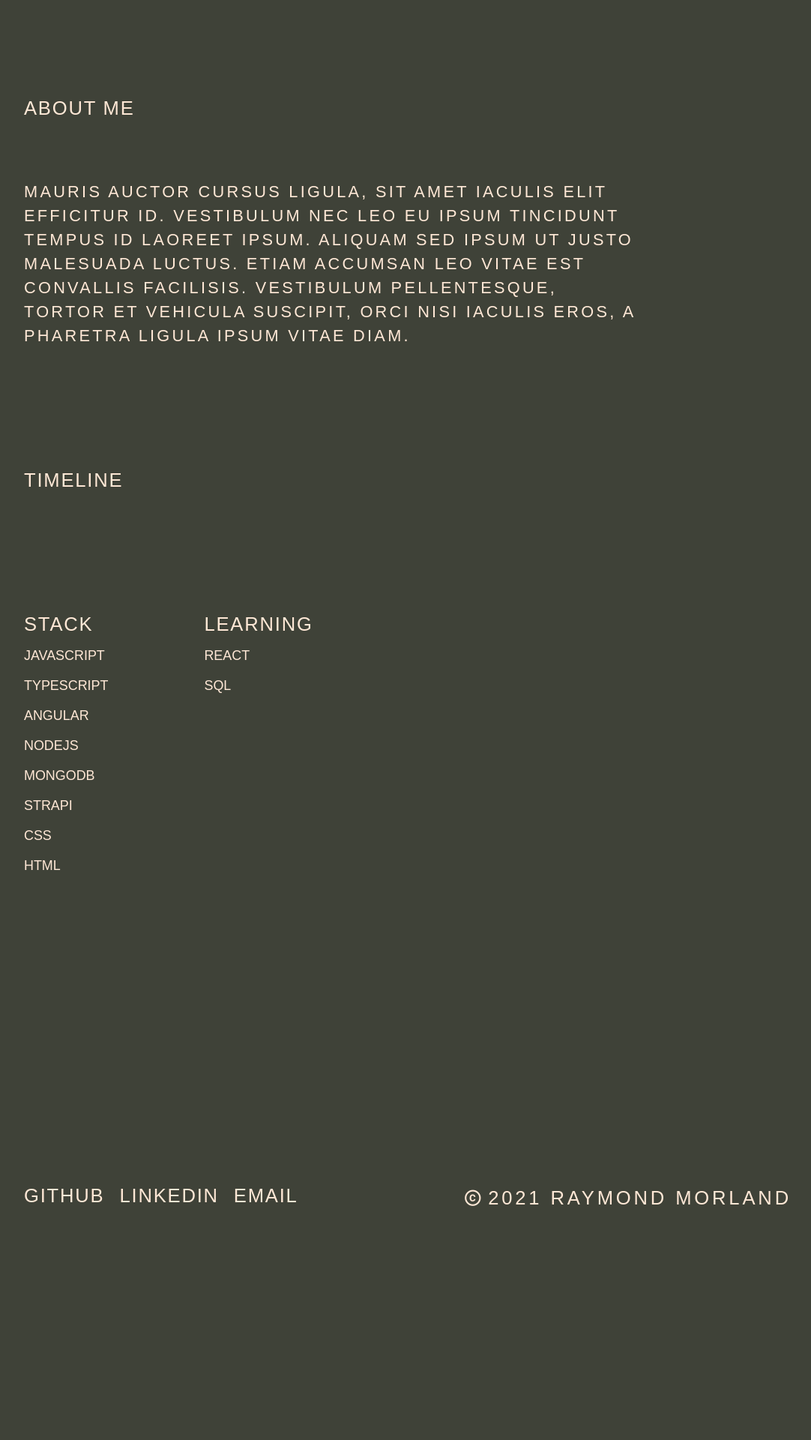
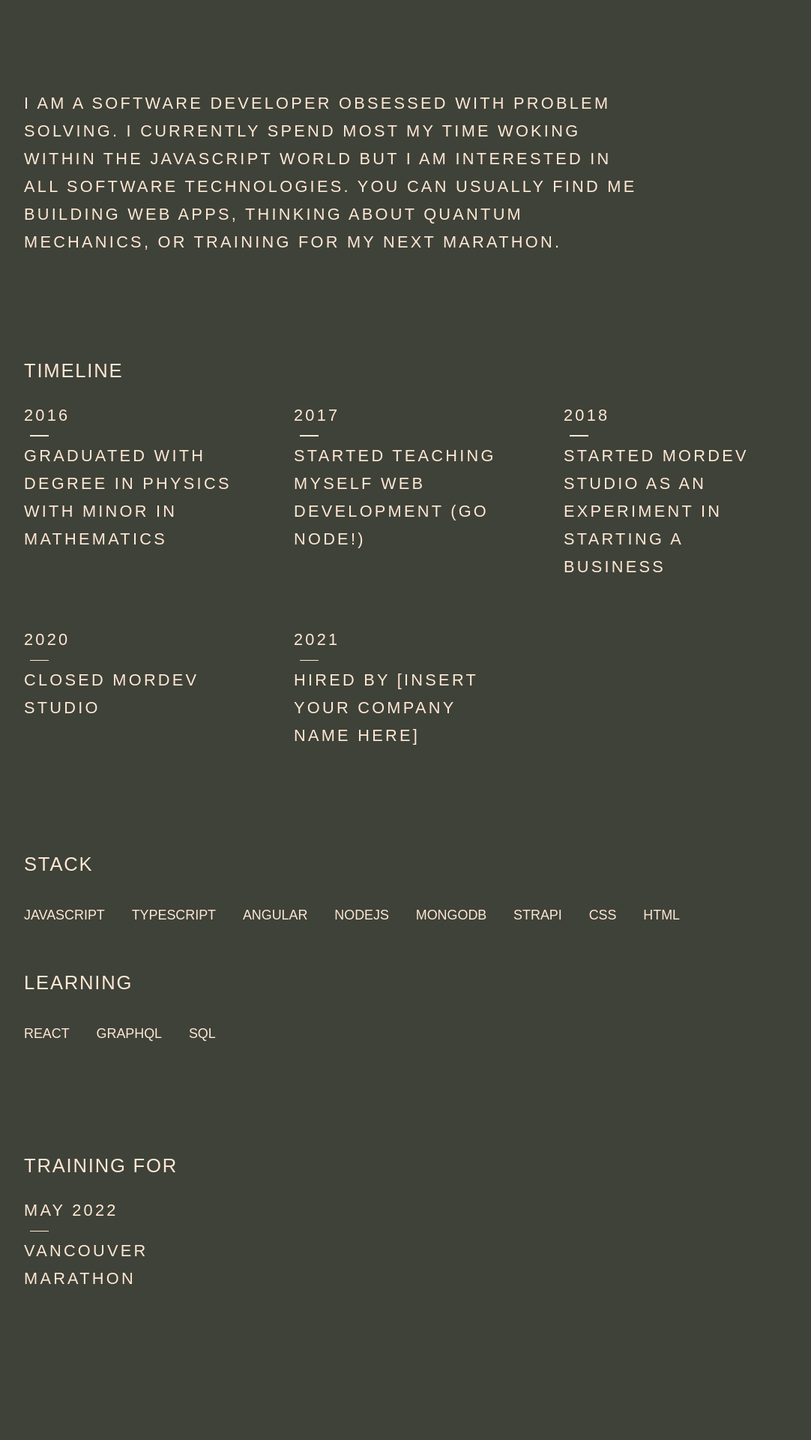
Before and after one commit to RayMorland/personal-site, an Angular app: page /about in a window 1280 px wide. Shown: the part 160-2080 px from the top of the page at 75% size, without its empty margins (96-1178 px from the left). Before the commit the page ends 1856 px from the top, so only its background shows below. Built offline with nearby package versions, Linux system fonts and the light colour scheme; a web font is replaced by a local one.

Commit message:
Work on content

```diff
--- a/src/app/pages/about/about.component.html
+++ b/src/app/pages/about/about.component.html
@@ -1,5 +1,5 @@
 <main>
-  <div class="content" [@animate]="{ value: '*', params: { delay: '350ms' } }">
+  <div class="content" [@animate]="{ value: '*', params: { delay: '650ms' } }">
     <!-- <div class="section">
       <h1 [@animate]="{ value: '*', params: { delay: '350ms' } }">
         I help companies leverage technology to move their businesses into the
@@ -16,19 +16,45 @@
     </div> -->
     <div class="section">
       <!-- <h2 class="section-heading">background</h2> -->
-      <h3 style="margin-bottom: 10vh">About Me</h3>
       <p style="width: 80%; text-transform: uppercase">
-        Mauris auctor cursus ligula, sit amet iaculis elit efficitur id.
-        Vestibulum nec leo eu ipsum tincidunt tempus id laoreet ipsum. Aliquam
-        sed ipsum ut justo malesuada luctus. Etiam accumsan leo vitae est
-        convallis facilisis. Vestibulum pellentesque, tortor et vehicula
-        suscipit, orci nisi iaculis eros, a pharetra ligula ipsum vitae diam.
+        I am a software developer obsessed with problem solving. I currently
+        spend most my time woking within the javascript world but I am
+        interested in all software technologies. You can usually find me
+        building web apps, thinking about quantum mechanics, or training for my
+        next marathon.
       </p>
     </div>
 
-    <div class="section">
+    <div class="section timeline-section">
       <!-- <h2 class="section-heading">background</h2> -->
       <h3>Timeline</h3>
+      <div class="timeline-items">
+        <div class="timeline-item">
+          <p>2016</p>
+          <div class="line"></div>
+          <p>Graduated with degree in Physics with minor in Mathematics</p>
+        </div>
+        <div class="timeline-item">
+          <p>2017</p>
+          <div class="line"></div>
+          <p>Started teaching myself web development (go node!)</p>
+        </div>
+        <div class="timeline-item">
+          <p>2018</p>
+          <div class="line"></div>
+          <p>Started Mordev studio as an experiment in starting a business</p>
+        </div>
+        <div class="timeline-item">
+          <p>2020</p>
+          <div class="line"></div>
+          <p>Closed Mordev studio</p>
+        </div>
+        <div class="timeline-item">
+          <p>2021</p>
+          <div class="line"></div>
+          <p>Hired by [insert your company name here]</p>
+        </div>
+      </div>
     </div>
     <div class="section tech-section">
       <!-- <h2 class="section-heading">background</h2> -->
@@ -49,8 +75,23 @@
         <h3>Learning</h3>
         <ul>
           <li>React</li>
+          <li>GraphQL</li>
           <li>SQL</li>
         </ul>
+      </div>
+    </div>
+    <div class="section tech-section">
+      <!-- <h2 class="section-heading">background</h2> -->
+      <div class="section timeline-section">
+        <!-- <h2 class="section-heading">background</h2> -->
+        <h3>Training For</h3>
+        <div class="timeline-items">
+          <div class="timeline-item">
+            <p>May 2022</p>
+            <div class="line"></div>
+            <p>Vancouver Marathon</p>
+          </div>
+        </div>
       </div>
     </div>
     <!-- <div class="section">
--- a/src/app/pages/about/about.component.sass
+++ b/src/app/pages/about/about.component.sass
@@ -1,12 +1,42 @@
 main
     min-height: 100%
 
+    h3
+        margin-bottom: 1em
+
+    .line
+        height: 1.5px
+        width: 25px
+        margin: .5em
+        background-color: #ffe8d6
+
+    .timeline-section
+        padding: 1em 0
+        .timeline-items
+            display: flex
+            flex-direction: row
+            gap: 60px
+            flex-wrap: wrap
+
+            p
+                margin: 0
+
+            .timeline-item
+                flex-basis: 300px
+
     .tech-section
         display: flex
-        flex-direction: row
+        flex-direction: column
         align-content: flex-start
         justify-content: flex-start
-        gap: 10vw
+        gap: 50px
+
+        li
+            float: left
+            margin-right: 2em
+
+            a
+                font-size: 1.7vw
 
 .process-section
     display: flex
--- a/src/app/pages/portfolio/portfolio.component.html
+++ b/src/app/pages/portfolio/portfolio.component.html
@@ -62,36 +62,6 @@
           *ngFor="let secondaryProject of secondaryProjects"
           [project]="secondaryProject"
         ></app-secondary-project>
-        <div class="other-project">
-          <div class="other-project-heading">
-            <h3>Canadian Powerlifting League Site</h3>
-            <div class="line"></div>
-            <a href="">Github</a>
-            <a href="">Website</a>
-          </div>
-          <div>
-            <ul>
-              <li>React</li>
-              <li>mongodb</li>
-              <li>node</li>
-            </ul>
-          </div>
-        </div>
-        <div class="other-project">
-          <div class="other-project-heading">
-            <h3>GPX Upload App</h3>
-            <div class="line"></div>
-            <a href="">Github</a>
-            <a href="">Website</a>
-          </div>
-          <div>
-            <ul>
-              <li>React</li>
-              <li>mongodb</li>
-              <li>node</li>
-            </ul>
-          </div>
-        </div>
       </div>
     </div>
   </div>
--- a/src/app/shared/components/footer/footer.component.html
+++ b/src/app/shared/components/footer/footer.component.html
@@ -3,6 +3,18 @@
     class="footer-wrapper"
     [ngStyle]="{ 'background-color': backgroundColor }"
   >
+    <div>
+      <p style="font-size: 2vw">
+        Currently open for work <br />
+        If you like what you see
+        <a
+          href="mailto:raymondmorland@gmail.com"
+          target="_blank"
+          style="border-bottom: 0.1em solid #ffe8d6"
+          >send me an email</a
+        >
+      </p>
+    </div>
     <div id="bottom-footer">
       <div id="bottom-footer-links">
         <a
--- a/src/app/shared/components/header/header.component.html
+++ b/src/app/shared/components/header/header.component.html
@@ -1,4 +1,4 @@
-<header #header [@animate]="{ value: '*', params: { delay: '2s' } }">
+<header #header [@animate]="{ value: '*', params: { delay: '650ms' } }">
   <div class="navbar" id="navbar" [ngStyle]="{ color: color }">
     <div class="compact-navbar">
       <a
--- a/src/app/shared/components/project-link-one/project-link-one.component.ts
+++ b/src/app/shared/components/project-link-one/project-link-one.component.ts
@@ -82,6 +82,7 @@ export class ProjectLinkOneComponent implements OnInit {
   show = false;
   scrolling = false;
   switching = false;
+  windowWidth = window.innerWidth;
   @Input() project: any;
   @ViewChild("projectLink") link: ElementRef<HTMLElement>;
   @HostListener("window:scroll", ["$event"]) onScroll(event: any) {
@@ -91,6 +92,10 @@ export class ProjectLinkOneComponent implements OnInit {
     ) {
       this.show = true;
     }
+  }
+  @HostListener("window:resize", ["$event"]) resize(event: any) {
+    console.log(event, window.innerWidth);
+    this.windowWidth = window.innerWidth;
   }
 
   constructor(private router: Router) {}
--- a/src/app/shared/components/secondary-project/secondary-project.component.html
+++ b/src/app/shared/components/secondary-project/secondary-project.component.html
@@ -2,8 +2,10 @@
   <div class="other-project-heading">
     <h3>{{ project.Title }}</h3>
     <div class="line"></div>
-    <a href="">Github</a>
-    <a href="">Website</a>
+    <a *ngIf="project.Github" [href]="project.Github" target="_blank">Github</a>
+    <a *ngIf="project.Website" [href]="project.Website" target="_blank"
+      >Website</a
+    >
   </div>
   <div>
     <ul>
--- a/src/styles.sass
+++ b/src/styles.sass
@@ -69,12 +69,12 @@ p
 
 .content
     min-height: 100vh
-    padding: 18em 10vw 10em 10vw
+    padding: 20vh 10vw 5vh 10vw
     width: 100%
     box-sizing: border-box
 
 .section
-    margin-bottom: 10em
+    margin-bottom: 10vh
     width: 100%
 
 .seciton-bottom
@@ -130,6 +130,11 @@ ul
         font-size: 18px
 
 @media screen and (min-width: vars.$TabletWidth)
+    .content
+        padding: 35vh 10vw 10vh 10vw
+
+        .section
+            margin-bottom: 15vh
     a
         font-size: 22px
     p
@@ -142,5 +147,6 @@ ul
         font-size: 2vw
     p
         font-size: 1.7vw
+        line-height: 1.7em
     h3
         font-size: 2vw
```
